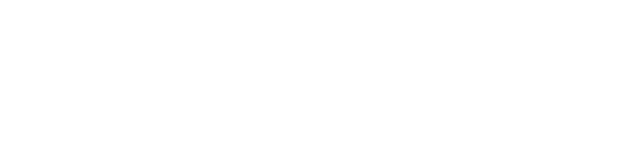
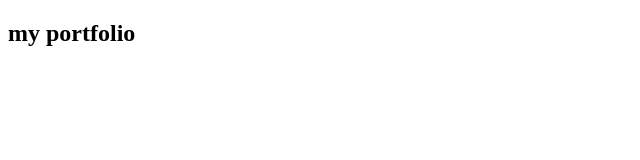
Before and after one commit to Pranab2546/pranab-portfolio, a plain HTML site: page index.html in a window 1280 px wide. Shown: the whole page, without its empty margins (0-640 px from the left). Drawn offline with Linux system fonts and the light colour scheme.

Commit message:
Add index.html

```diff
--- a/index.html
+++ b/index.html
@@ -6,6 +6,6 @@
     <title>Document</title>
 </head>
 <body>
-
+    <h2>my portfolio</h2>
 </body>
 </html>
```
